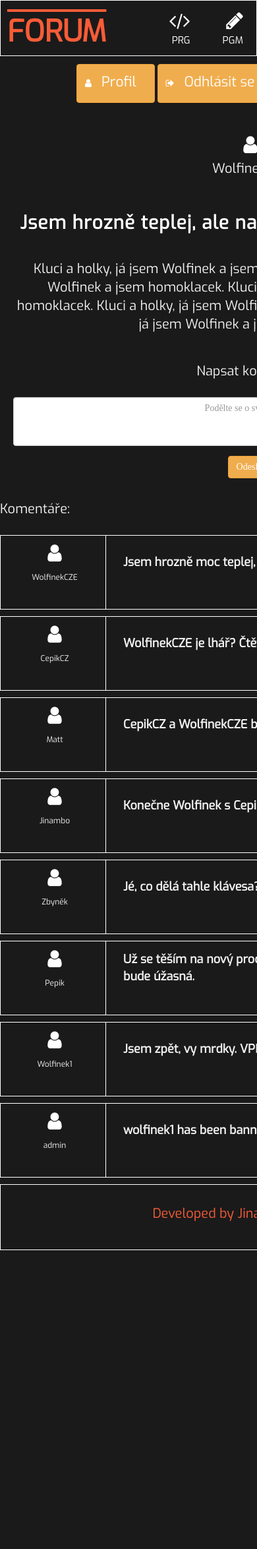
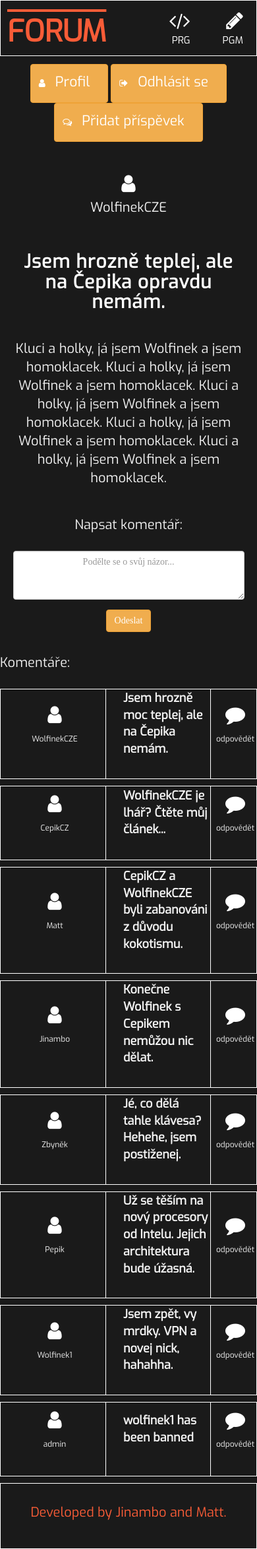
Before and after one commit to jinambo/jirkasrytr, a PHP site: page /diskuze.html in a window 390 px wide; the page is wider, and only the part inside the window is pictured. Shown: that part at 66% size. Before the commit the page ends 1895 px from the top of that part, so only its background shows below. Run offline with PHP 8.4, Linux system fonts and the light colour scheme.

Commit message:
css
width: 100%

```diff
--- a/assets/css/style.css
+++ b/assets/css/style.css
@@ -554,7 +554,7 @@ visibility: hidden;
 
 #prispevek {
   padding-top: 0px;
-  width: 760px;
+  width: 100%;
 }
 
 #login {
@@ -564,22 +564,22 @@ visibility: hidden;
 }
 
 #komentar table {
-  width: 760px;
+  width: 100%;
 }
 
 #telo {
   margin-top: 0px;
-  width: 760px;
+  width: 100%;
 }
 
 #obsah {
-  width: 760px;
+  width: 100%;
 }
 
 #responsivelogin {
   visibility: visible;
   display: block;
-  width: 760px;
+  width: 100%;
 }
 #header {
 width: 760px;
@@ -596,10 +596,10 @@ width: auto; float: inherit;
 }
 
 #footer {
-width: 760px;
+width: 100%;
 }
 #footer2 {
-width: 760px
+width: 100%;
 }
 .menu {
   position: fixed;
```
